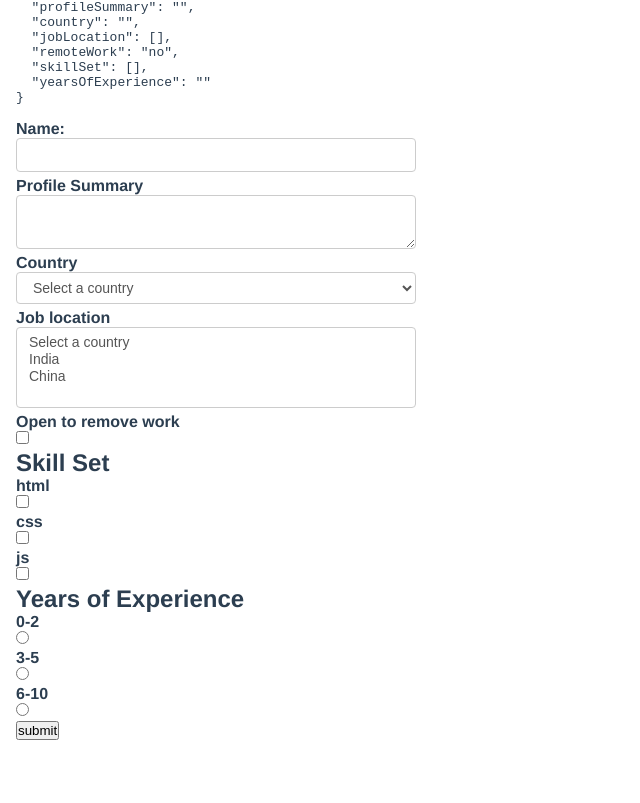
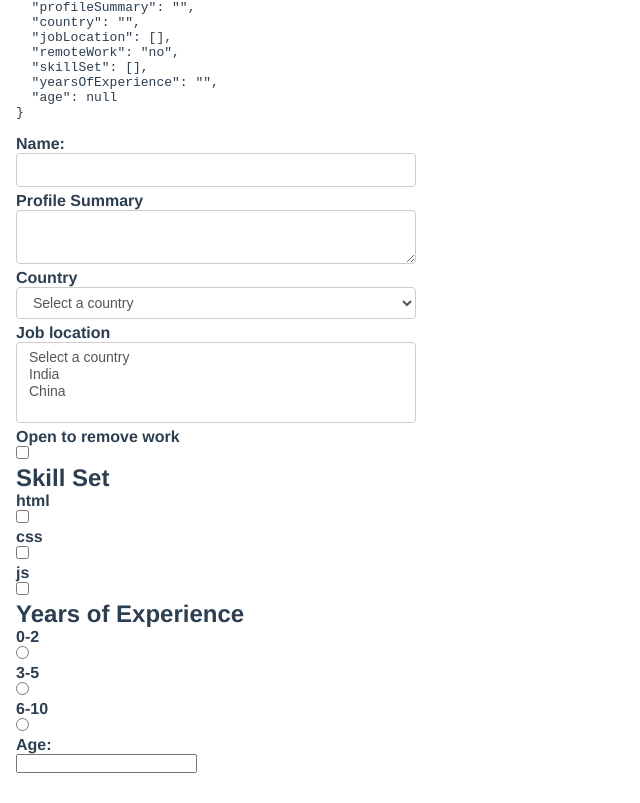
Before and after one commit to hammaren26/vue_practice, a Vue app: page / in a window 1280 px wide. Shown: the part 794-1597 px from the top of the page, without its empty margins (0-640 px from the left). Before the commit the page ends 1534 px from the top, so only its background shows below. Built offline with nearby package versions, Linux system fonts and the light colour scheme.

Commit message:
forms and forms handlers

```diff
--- a/src/App.vue
+++ b/src/App.vue
@@ -26,14 +26,14 @@
   <pre>
    {{ JSON.stringify(formValues, null, 2) }}
   </pre>
-  <form v-on:submit="submitForm">
+  <form @submit.prevent="submitForm">
     <div>
       <label>
         <div>Name:</div>
         <input
           style="display: block"
           type="text"
-          v-model="formValues.name"
+          v-model.trim.lazy="formValues.name"
           required
         />
       </label>
@@ -112,7 +112,18 @@
         </label>
       </div>
     </div>
-    <button>submit</button>
+
+    <label>
+      <div>Age:</div>
+      <input
+        style="display: block"
+        type="number"
+        v-model.number="formValues.age"
+        @keyup.enter="submitForm"
+        required
+      />
+    </label>
+    <!-- <button>submit</button> -->
   </form>
 </template>
 
@@ -136,6 +147,7 @@ export default {
         remoteWork: "no",
         skillSet: [],
         yearsOfExperience: "",
+        age: null,
       },
     };
   },
@@ -159,8 +171,7 @@ export default {
       }
     },
 
-    submitForm(event) {
-      event.preventDefault();
+    submitForm() {
       console.log("Form values", this.formValues);
     },
   },
@@ -176,6 +187,11 @@ export default {
 .test {
   text-decoration: underline;
 }
+
+body {
+  padding-bottom: 25px;
+}
+
 .danger {
   color: red;
 }
```
